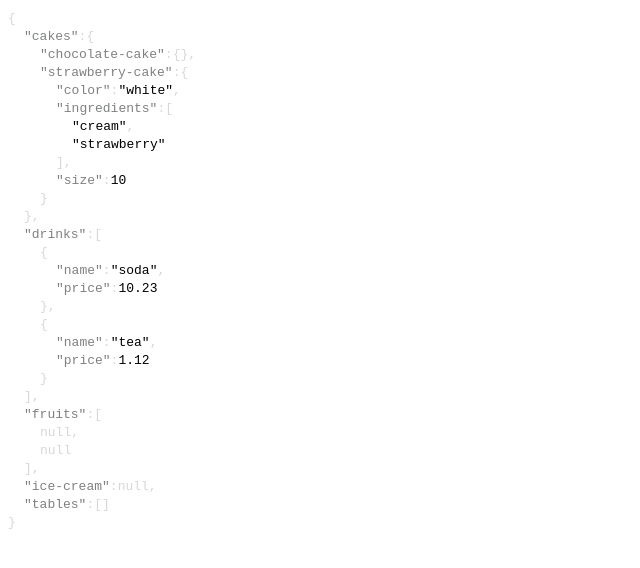
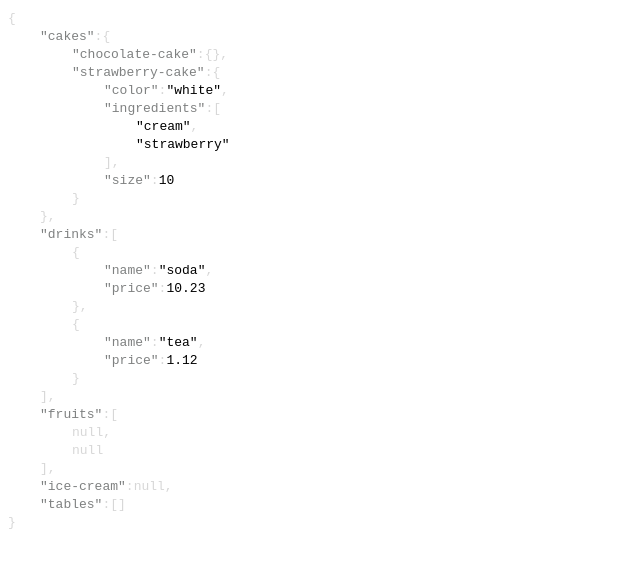
Before and after one commit to nikolaydubina/watchhttp, a plain HTML site: page webdelta/testdata/example.out.html in a window 1280 px wide. Shown: the whole page, without its empty margins (0-640 px from the left). Drawn offline with Linux system fonts and the light colour scheme.

Commit message:
padding-conf

```diff
--- a/webdelta/testdata/example.out.html
+++ b/webdelta/testdata/example.out.html
@@ -65,33 +65,33 @@
 <body>
 
 <div class="json-container-row"><div class="json-container-padding"></div><div class="json-lang">{</div>
-</div><div class="json-container-row"><div class="json-container-padding">&nbsp&nbsp&nbsp&nbsp</div><div class="json-key json-string">"cakes"</div><div class="json-lang">:</div><div class="json-lang">{</div>
-</div><div class="json-container-row"><div class="json-container-padding">&nbsp&nbsp&nbsp&nbsp&nbsp&nbsp&nbsp&nbsp</div><div class="json-key json-string">"chocolate-cake"</div><div class="json-lang">:</div><div class="json-lang">{</div><div class="json-lang">}</div><div class="json-lang">,</div>
-</div><div class="json-container-row"><div class="json-container-padding">&nbsp&nbsp&nbsp&nbsp&nbsp&nbsp&nbsp&nbsp</div><div class="json-key json-string">"strawberry-cake"</div><div class="json-lang">:</div><div class="json-lang">{</div>
-</div><div class="json-container-row"><div class="json-container-padding">&nbsp&nbsp&nbsp&nbsp&nbsp&nbsp&nbsp&nbsp&nbsp&nbsp&nbsp&nbsp</div><div class="json-key json-string">"color"</div><div class="json-lang">:</div><div class="json-value json-string">"white"</div><div class="json-lang">,</div>
-</div><div class="json-container-row"><div class="json-container-padding">&nbsp&nbsp&nbsp&nbsp&nbsp&nbsp&nbsp&nbsp&nbsp&nbsp&nbsp&nbsp</div><div class="json-key json-string">"ingredients"</div><div class="json-lang">:</div><div class="json-lang">[</div>
-</div><div class="json-container-row"><div class="json-container-padding">&nbsp&nbsp&nbsp&nbsp&nbsp&nbsp&nbsp&nbsp&nbsp&nbsp&nbsp&nbsp&nbsp&nbsp&nbsp&nbsp</div><div class="json-value json-string">"cream"</div><div class="json-lang">,</div>
-</div><div class="json-container-row"><div class="json-container-padding">&nbsp&nbsp&nbsp&nbsp&nbsp&nbsp&nbsp&nbsp&nbsp&nbsp&nbsp&nbsp&nbsp&nbsp&nbsp&nbsp</div><div class="json-value json-string">"strawberry"</div>
-</div><div class="json-container-row"><div class="json-container-padding">&nbsp&nbsp&nbsp&nbsp&nbsp&nbsp&nbsp&nbsp&nbsp&nbsp&nbsp&nbsp</div><div class="json-lang">]</div><div class="json-lang">,</div>
-</div><div class="json-container-row"><div class="json-container-padding">&nbsp&nbsp&nbsp&nbsp&nbsp&nbsp&nbsp&nbsp&nbsp&nbsp&nbsp&nbsp</div><div class="json-key json-string">"size"</div><div class="json-lang">:</div><div class="json-value json-number">10</div>
-</div><div class="json-container-row"><div class="json-container-padding">&nbsp&nbsp&nbsp&nbsp&nbsp&nbsp&nbsp&nbsp</div><div class="json-lang">}</div>
-</div><div class="json-container-row"><div class="json-container-padding">&nbsp&nbsp&nbsp&nbsp</div><div class="json-lang">}</div><div class="json-lang">,</div>
-</div><div class="json-container-row"><div class="json-container-padding">&nbsp&nbsp&nbsp&nbsp</div><div class="json-key json-string">"drinks"</div><div class="json-lang">:</div><div class="json-lang">[</div>
-</div><div class="json-container-row"><div class="json-container-padding">&nbsp&nbsp&nbsp&nbsp&nbsp&nbsp&nbsp&nbsp</div><div class="json-lang">{</div>
-</div><div class="json-container-row"><div class="json-container-padding">&nbsp&nbsp&nbsp&nbsp&nbsp&nbsp&nbsp&nbsp&nbsp&nbsp&nbsp&nbsp</div><div class="json-key json-string">"name"</div><div class="json-lang">:</div><div class="json-value json-string">"soda"</div><div class="json-lang">,</div>
-</div><div class="json-container-row"><div class="json-container-padding">&nbsp&nbsp&nbsp&nbsp&nbsp&nbsp&nbsp&nbsp&nbsp&nbsp&nbsp&nbsp</div><div class="json-key json-string">"price"</div><div class="json-lang">:</div><div class="json-value json-number">10.23</div>
+</div><div class="json-container-row"><div class="json-container-padding">&nbsp&nbsp&nbsp&nbsp&nbsp&nbsp&nbsp&nbsp</div><div class="json-key json-string">"cakes"</div><div class="json-lang">:</div><div class="json-lang">{</div>
+</div><div class="json-container-row"><div class="json-container-padding">&nbsp&nbsp&nbsp&nbsp&nbsp&nbsp&nbsp&nbsp&nbsp&nbsp&nbsp&nbsp&nbsp&nbsp&nbsp&nbsp</div><div class="json-key json-string">"chocolate-cake"</div><div class="json-lang">:</div><div class="json-lang">{</div><div class="json-lang">}</div><div class="json-lang">,</div>
+</div><div class="json-container-row"><div class="json-container-padding">&nbsp&nbsp&nbsp&nbsp&nbsp&nbsp&nbsp&nbsp&nbsp&nbsp&nbsp&nbsp&nbsp&nbsp&nbsp&nbsp</div><div class="json-key json-string">"strawberry-cake"</div><div class="json-lang">:</div><div class="json-lang">{</div>
+</div><div class="json-container-row"><div class="json-container-padding">&nbsp&nbsp&nbsp&nbsp&nbsp&nbsp&nbsp&nbsp&nbsp&nbsp&nbsp&nbsp&nbsp&nbsp&nbsp&nbsp&nbsp&nbsp&nbsp&nbsp&nbsp&nbsp&nbsp&nbsp</div><div class="json-key json-string">"color"</div><div class="json-lang">:</div><div class="json-value json-string">"white"</div><div class="json-lang">,</div>
+</div><div class="json-container-row"><div class="json-container-padding">&nbsp&nbsp&nbsp&nbsp&nbsp&nbsp&nbsp&nbsp&nbsp&nbsp&nbsp&nbsp&nbsp&nbsp&nbsp&nbsp&nbsp&nbsp&nbsp&nbsp&nbsp&nbsp&nbsp&nbsp</div><div class="json-key json-string">"ingredients"</div><div class="json-lang">:</div><div class="json-lang">[</div>
+</div><div class="json-container-row"><div class="json-container-padding">&nbsp&nbsp&nbsp&nbsp&nbsp&nbsp&nbsp&nbsp&nbsp&nbsp&nbsp&nbsp&nbsp&nbsp&nbsp&nbsp&nbsp&nbsp&nbsp&nbsp&nbsp&nbsp&nbsp&nbsp&nbsp&nbsp&nbsp&nbsp&nbsp&nbsp&nbsp&nbsp</div><div class="json-value json-string">"cream"</div><div class="json-lang">,</div>
+</div><div class="json-container-row"><div class="json-container-padding">&nbsp&nbsp&nbsp&nbsp&nbsp&nbsp&nbsp&nbsp&nbsp&nbsp&nbsp&nbsp&nbsp&nbsp&nbsp&nbsp&nbsp&nbsp&nbsp&nbsp&nbsp&nbsp&nbsp&nbsp&nbsp&nbsp&nbsp&nbsp&nbsp&nbsp&nbsp&nbsp</div><div class="json-value json-string">"strawberry"</div>
+</div><div class="json-container-row"><div class="json-container-padding">&nbsp&nbsp&nbsp&nbsp&nbsp&nbsp&nbsp&nbsp&nbsp&nbsp&nbsp&nbsp&nbsp&nbsp&nbsp&nbsp&nbsp&nbsp&nbsp&nbsp&nbsp&nbsp&nbsp&nbsp</div><div class="json-lang">]</div><div class="json-lang">,</div>
+</div><div class="json-container-row"><div class="json-container-padding">&nbsp&nbsp&nbsp&nbsp&nbsp&nbsp&nbsp&nbsp&nbsp&nbsp&nbsp&nbsp&nbsp&nbsp&nbsp&nbsp&nbsp&nbsp&nbsp&nbsp&nbsp&nbsp&nbsp&nbsp</div><div class="json-key json-string">"size"</div><div class="json-lang">:</div><div class="json-value json-number">10</div>
+</div><div class="json-container-row"><div class="json-container-padding">&nbsp&nbsp&nbsp&nbsp&nbsp&nbsp&nbsp&nbsp&nbsp&nbsp&nbsp&nbsp&nbsp&nbsp&nbsp&nbsp</div><div class="json-lang">}</div>
 </div><div class="json-container-row"><div class="json-container-padding">&nbsp&nbsp&nbsp&nbsp&nbsp&nbsp&nbsp&nbsp</div><div class="json-lang">}</div><div class="json-lang">,</div>
-</div><div class="json-container-row"><div class="json-container-padding">&nbsp&nbsp&nbsp&nbsp&nbsp&nbsp&nbsp&nbsp</div><div class="json-lang">{</div>
-</div><div class="json-container-row"><div class="json-container-padding">&nbsp&nbsp&nbsp&nbsp&nbsp&nbsp&nbsp&nbsp&nbsp&nbsp&nbsp&nbsp</div><div class="json-key json-string">"name"</div><div class="json-lang">:</div><div class="json-value json-string">"tea"</div><div class="json-lang">,</div>
-</div><div class="json-container-row"><div class="json-container-padding">&nbsp&nbsp&nbsp&nbsp&nbsp&nbsp&nbsp&nbsp&nbsp&nbsp&nbsp&nbsp</div><div class="json-key json-string">"price"</div><div class="json-lang">:</div><div class="json-value json-number">1.12</div>
-</div><div class="json-container-row"><div class="json-container-padding">&nbsp&nbsp&nbsp&nbsp&nbsp&nbsp&nbsp&nbsp</div><div class="json-lang">}</div>
-</div><div class="json-container-row"><div class="json-container-padding">&nbsp&nbsp&nbsp&nbsp</div><div class="json-lang">]</div><div class="json-lang">,</div>
-</div><div class="json-container-row"><div class="json-container-padding">&nbsp&nbsp&nbsp&nbsp</div><div class="json-key json-string">"fruits"</div><div class="json-lang">:</div><div class="json-lang">[</div>
-</div><div class="json-container-row"><div class="json-container-padding">&nbsp&nbsp&nbsp&nbsp&nbsp&nbsp&nbsp&nbsp</div><div class="json-lang json-value json-null">null</div><div class="json-lang">,</div>
-</div><div class="json-container-row"><div class="json-container-padding">&nbsp&nbsp&nbsp&nbsp&nbsp&nbsp&nbsp&nbsp</div><div class="json-lang json-value json-null">null</div>
-</div><div class="json-container-row"><div class="json-container-padding">&nbsp&nbsp&nbsp&nbsp</div><div class="json-lang">]</div><div class="json-lang">,</div>
-</div><div class="json-container-row"><div class="json-container-padding">&nbsp&nbsp&nbsp&nbsp</div><div class="json-key json-string">"ice-cream"</div><div class="json-lang">:</div><div class="json-lang json-value json-null">null</div><div class="json-lang">,</div>
-</div><div class="json-container-row"><div class="json-container-padding">&nbsp&nbsp&nbsp&nbsp</div><div class="json-key json-string">"tables"</div><div class="json-lang">:</div><div class="json-lang">[</div><div class="json-lang">]</div>
+</div><div class="json-container-row"><div class="json-container-padding">&nbsp&nbsp&nbsp&nbsp&nbsp&nbsp&nbsp&nbsp</div><div class="json-key json-string">"drinks"</div><div class="json-lang">:</div><div class="json-lang">[</div>
+</div><div class="json-container-row"><div class="json-container-padding">&nbsp&nbsp&nbsp&nbsp&nbsp&nbsp&nbsp&nbsp&nbsp&nbsp&nbsp&nbsp&nbsp&nbsp&nbsp&nbsp</div><div class="json-lang">{</div>
+</div><div class="json-container-row"><div class="json-container-padding">&nbsp&nbsp&nbsp&nbsp&nbsp&nbsp&nbsp&nbsp&nbsp&nbsp&nbsp&nbsp&nbsp&nbsp&nbsp&nbsp&nbsp&nbsp&nbsp&nbsp&nbsp&nbsp&nbsp&nbsp</div><div class="json-key json-string">"name"</div><div class="json-lang">:</div><div class="json-value json-string">"soda"</div><div class="json-lang">,</div>
+</div><div class="json-container-row"><div class="json-container-padding">&nbsp&nbsp&nbsp&nbsp&nbsp&nbsp&nbsp&nbsp&nbsp&nbsp&nbsp&nbsp&nbsp&nbsp&nbsp&nbsp&nbsp&nbsp&nbsp&nbsp&nbsp&nbsp&nbsp&nbsp</div><div class="json-key json-string">"price"</div><div class="json-lang">:</div><div class="json-value json-number">10.23</div>
+</div><div class="json-container-row"><div class="json-container-padding">&nbsp&nbsp&nbsp&nbsp&nbsp&nbsp&nbsp&nbsp&nbsp&nbsp&nbsp&nbsp&nbsp&nbsp&nbsp&nbsp</div><div class="json-lang">}</div><div class="json-lang">,</div>
+</div><div class="json-container-row"><div class="json-container-padding">&nbsp&nbsp&nbsp&nbsp&nbsp&nbsp&nbsp&nbsp&nbsp&nbsp&nbsp&nbsp&nbsp&nbsp&nbsp&nbsp</div><div class="json-lang">{</div>
+</div><div class="json-container-row"><div class="json-container-padding">&nbsp&nbsp&nbsp&nbsp&nbsp&nbsp&nbsp&nbsp&nbsp&nbsp&nbsp&nbsp&nbsp&nbsp&nbsp&nbsp&nbsp&nbsp&nbsp&nbsp&nbsp&nbsp&nbsp&nbsp</div><div class="json-key json-string">"name"</div><div class="json-lang">:</div><div class="json-value json-string">"tea"</div><div class="json-lang">,</div>
+</div><div class="json-container-row"><div class="json-container-padding">&nbsp&nbsp&nbsp&nbsp&nbsp&nbsp&nbsp&nbsp&nbsp&nbsp&nbsp&nbsp&nbsp&nbsp&nbsp&nbsp&nbsp&nbsp&nbsp&nbsp&nbsp&nbsp&nbsp&nbsp</div><div class="json-key json-string">"price"</div><div class="json-lang">:</div><div class="json-value json-number">1.12</div>
+</div><div class="json-container-row"><div class="json-container-padding">&nbsp&nbsp&nbsp&nbsp&nbsp&nbsp&nbsp&nbsp&nbsp&nbsp&nbsp&nbsp&nbsp&nbsp&nbsp&nbsp</div><div class="json-lang">}</div>
+</div><div class="json-container-row"><div class="json-container-padding">&nbsp&nbsp&nbsp&nbsp&nbsp&nbsp&nbsp&nbsp</div><div class="json-lang">]</div><div class="json-lang">,</div>
+</div><div class="json-container-row"><div class="json-container-padding">&nbsp&nbsp&nbsp&nbsp&nbsp&nbsp&nbsp&nbsp</div><div class="json-key json-string">"fruits"</div><div class="json-lang">:</div><div class="json-lang">[</div>
+</div><div class="json-container-row"><div class="json-container-padding">&nbsp&nbsp&nbsp&nbsp&nbsp&nbsp&nbsp&nbsp&nbsp&nbsp&nbsp&nbsp&nbsp&nbsp&nbsp&nbsp</div><div class="json-lang json-value json-null">null</div><div class="json-lang">,</div>
+</div><div class="json-container-row"><div class="json-container-padding">&nbsp&nbsp&nbsp&nbsp&nbsp&nbsp&nbsp&nbsp&nbsp&nbsp&nbsp&nbsp&nbsp&nbsp&nbsp&nbsp</div><div class="json-lang json-value json-null">null</div>
+</div><div class="json-container-row"><div class="json-container-padding">&nbsp&nbsp&nbsp&nbsp&nbsp&nbsp&nbsp&nbsp</div><div class="json-lang">]</div><div class="json-lang">,</div>
+</div><div class="json-container-row"><div class="json-container-padding">&nbsp&nbsp&nbsp&nbsp&nbsp&nbsp&nbsp&nbsp</div><div class="json-key json-string">"ice-cream"</div><div class="json-lang">:</div><div class="json-lang json-value json-null">null</div><div class="json-lang">,</div>
+</div><div class="json-container-row"><div class="json-container-padding">&nbsp&nbsp&nbsp&nbsp&nbsp&nbsp&nbsp&nbsp</div><div class="json-key json-string">"tables"</div><div class="json-lang">:</div><div class="json-lang">[</div><div class="json-lang">]</div>
 </div><div class="json-container-row"><div class="json-container-padding"></div><div class="json-lang">}</div>
 </div>
 
```
Also changed, not shown: 2 other files.
